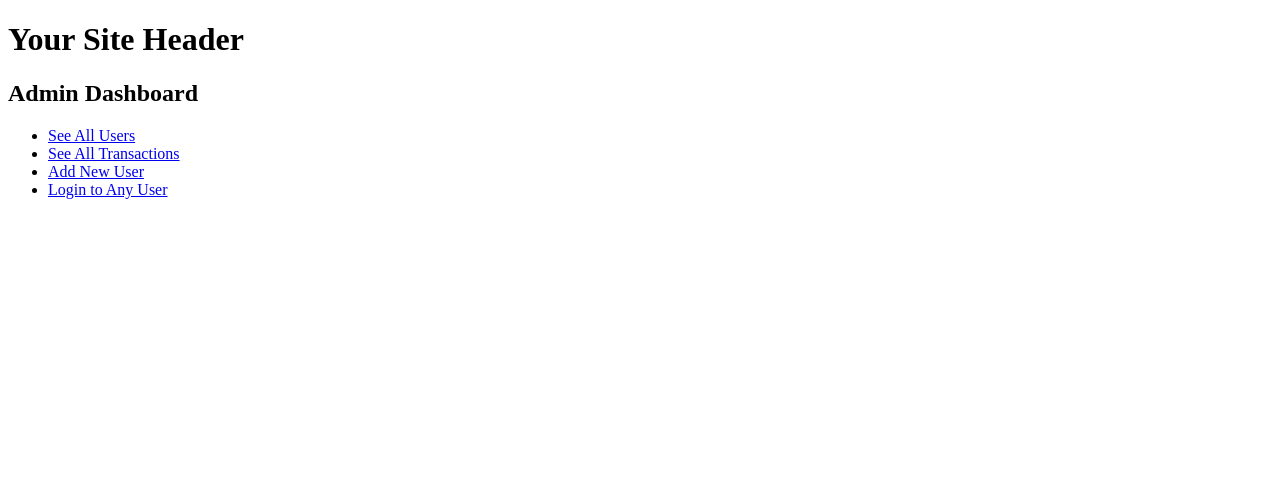
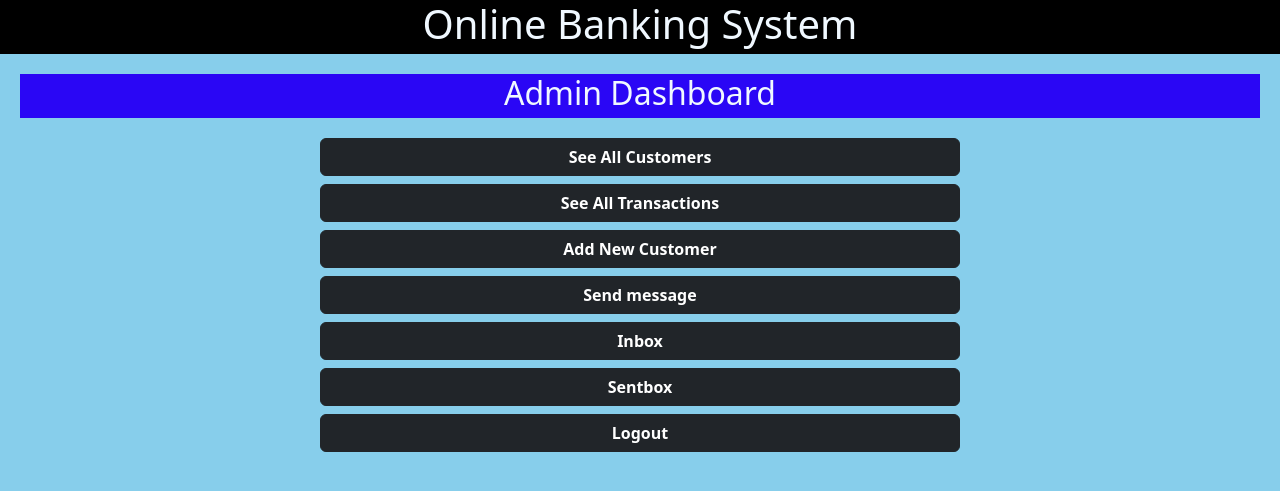
Before and after one commit to mangsura201/Software_Quality_Assurance, a Django app: page /admin_dashboard/ in a window 1280 px wide. Shown: the top 491 px of the page. Run offline with Django 5.2, Linux system fonts and the light colour scheme; parts of the project's set-up code (start-up, migrations or seed data) failed here and were passed over.

Commit message:
Step-6 -> Fix all views bug and urls bug and templates bugs

```diff
--- a/MainApp/add_money_views.py
+++ b/MainApp/add_money_views.py
@@ -25,7 +25,7 @@ def add_money(request, customer_id):
             transaction.save()
 
             messages.success(request, f'Amount of {amount} transferred successfully to {customer}')
-            return redirect('add_money')
+            return redirect('see_all_customers')
     else:
         form = AddMoneyForm()
-    return render(request, 'add_money.html', {'form': form})
+    return render(request, 'mangsura/add_money.html', {'form': form})
--- a/MainApp/all_transaction_views.py
+++ b/MainApp/all_transaction_views.py
@@ -6,7 +6,7 @@ from django.contrib.auth import logout
 def see_all_transactions(request):
     if request.user.is_superuser:  # Check if the user is an admin
         all_transactions = Transaction.objects.all().order_by('-date')  # Retrieve all transactions
-        return render(request, 'see_all_transaction.html', {'all_transactions': all_transactions})
+        return render(request, 'eva/see_all_transaction.html', {'all_transactions': all_transactions})
     else:
         # Handle the case where the user is not an admin (redirect or display an error)
         # For example, redirect to another view or display an error message
--- a/MainApp/urls.py
+++ b/MainApp/urls.py
@@ -15,8 +15,6 @@ urlpatterns = [
     path('sentbox/', chat_system_views.sentbox, name='sentbox'),
     path('send_message/<slug:username>/', chat_system_views.send_message, name='send_message'),
 
-
-    path('add_money/', add_money_views.add_money, name='add_money'),
     path('add_money/<int:customer_id>/', add_money_views.add_money, name='add_money'),
 
     path('admin_dashboard/', views.admin_dashboard, name='admin_dashboard'),
@@ -32,14 +30,13 @@ urlpatterns = [
 
 
     path('customer_dashboard/', customer_dashboard_views.customer_dashboard, name='customer_dashboard'),
-    path('update_profile/', profile_update_views.update_profile, name='update_profile'),
-    #path('transaction_details/<int:customer_id>/', views.customer_transaction, name='transaction_details'),
+    path('transaction_details/<int:customer_id>/', views.customer_transaction, name='transaction_details'),
     path('money_transfer/', money_transfer_views.money_transfer, name='money_transfer'),
     path('add_money/', add_money_views.add_money, name='add_money'),
     #path('chat_with_admin/', views.chat_with_admin, name='chat_with_admin'),
 
     # Add more URL patterns for other functionalities if needed
-    path('login/', auth_views.LoginView.as_view(template_name='login.html'), name='login'),
+    path('login/', auth_views.LoginView.as_view(template_name='simita/login.html'), name='login'),
     path('logout/', login_logout_views.logout_view, name='logout'),
     path('custom_login/', login_logout_views.custom_login, name='custom_login'),
 
--- a/MainApp/views.py
+++ b/MainApp/views.py
@@ -7,6 +7,8 @@ from django.contrib import messages
 # Random code for project to Run it perfectly
 def home(request):
     return render(request, 'home.html')
+def customer_transaction(request, a):
+    pass
 
 #@login_required
 def admin_dashboard(request):
--- a/templates/admin_dashboard.html
+++ b/templates/admin_dashboard.html
@@ -1,13 +1,16 @@
 {% extends 'base.html' %}
 
 {% block content %}
-    <h2>Admin Dashboard</h2>
+    <h2 class="head-center">Admin Dashboard</h2>
 
-    <ul>
-        <li><a href="{% url 'see_all_users' %}">See All Users</a></li>
-        <li><a href="{% url 'see_all_transactions' %}">See All Transactions</a></li>
-        <li><a href="{% url 'add_new_user' %}">Add New User</a></li>
-        <li><a href="{% url 'login_to_user' %}">Login to Any User</a></li>
-        <!-- You can add more options here -->
-    </ul>
+    <div class="d-grid gap-2 col-6 mx-auto">
+        <button class="btn btn-dark" type="button"><a href="{% url 'see_all_customers' %}" class="no-underline">See All Customers</a></button>
+        <button class="btn btn-dark" type="button"><a href="{% url 'see_all_transactions' %}" class="no-underline">See All Transactions</a></button>
+        <button class="btn btn-dark" type="button"><a href="{% url 'add_customer' %}" class="no-underline">Add New Customer</a></button>
+        <button class="btn btn-dark" type="button"><a href="{% url 'send_message' user %}" class="no-underline">Send message</a></button>
+        <button class="btn btn-dark" type="button"><a href="{% url 'inbox' %}" class="no-underline">Inbox</a></button>
+        <button class="btn btn-dark" type="button"><a href="{% url 'sentbox' %}" class="no-underline">Sentbox</a></button>
+        <button class="btn btn-dark" type="button"><a href="{% url 'logout' %}" class="no-underline">Logout</a></button>
+    </div>
+
 {% endblock %}
--- a/templates/base.html
+++ b/templates/base.html
@@ -1,13 +1,56 @@
 <!DOCTYPE html>
+{% load static %}
 <html lang="en">
 <head>
     <meta charset="UTF-8">
-    <title>Your Site Title</title>
-    <!-- Add your CSS and other necessary links here -->
+    <link href="https://cdn.jsdelivr.net/npm/bootstrap@5.2.0/dist/css/bootstrap.min.css" rel="stylesheet">
+    <script src="https://cdn.jsdelivr.net/npm/bootstrap@5.2.0/dist/js/bootstrap.bundle.min.js"></script>
+    <meta name="viewport" content="width=device-width, initial-scale=1, shrink-to-fit=no">
+
+
+    <title>
+        {% block title %}
+        {% endblock title %}
+    </title>
+    <style>
+        /* Add your custom CSS styles here */
+        body {
+            background-color: #87ceeb; /* Sky color */
+        }
+        .card {
+            border: 2px solid #db0808; /* Border with black color */
+            margin-bottom: 20px;
+            padding: 10px;
+            height: 200px;
+        }
+        .card-body p {
+            border-bottom: 1px solid #4f07f8; /* Underline each attribute */
+            padding-bottom: 5px;
+            margin-bottom: 5px;
+        }
+        .no-underline {
+            text-decoration: none;
+            color: white;
+            font-weight: bold;
+        }
+        .text-center{
+            color: aliceblue;
+            background: black;
+            padding-bottom: 6px;
+        }
+        .head-center{
+            color: aliceblue;
+            background: rgb(42, 6, 245);
+            padding-bottom: 6px;
+            text-align: center;
+            margin: 20px;
+        }
+
+    </style>
 </head>
 <body>
     <header>
-        <h1>Your Site Header</h1>
+        <h1 class=" text-center">Online Banking System</h1>
         <!-- Add other header content here -->
     </header>
 
```
Also changed, not shown: MainApp/forms.py (+15 -5 lines), MainApp/profile_update_views.py (+9 -5 lines), templates/Sayma/customer_dashboard.html (+4 -3 lines), templates/home.html (added, +20 -0 lines), templates/simita/update_customer.html (+4 -3 lines), MainApp/migrations/0003_merge_0002_message_0002_userprofile_phone_no.py (added), db.sqlite3, templates/eva/see_all_transaction.html (renamed from templates/eva/se_all_transaction.html), templates/simita/login.html (renamed from templates/simita/login_logout.html).
